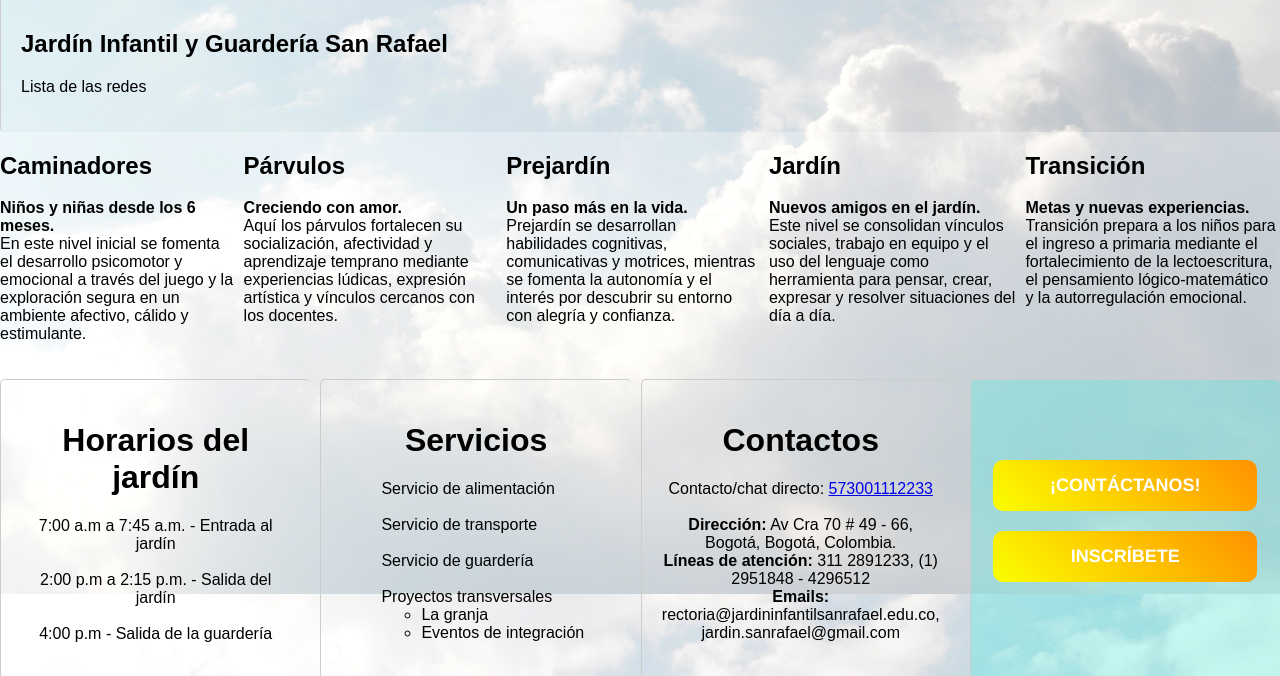
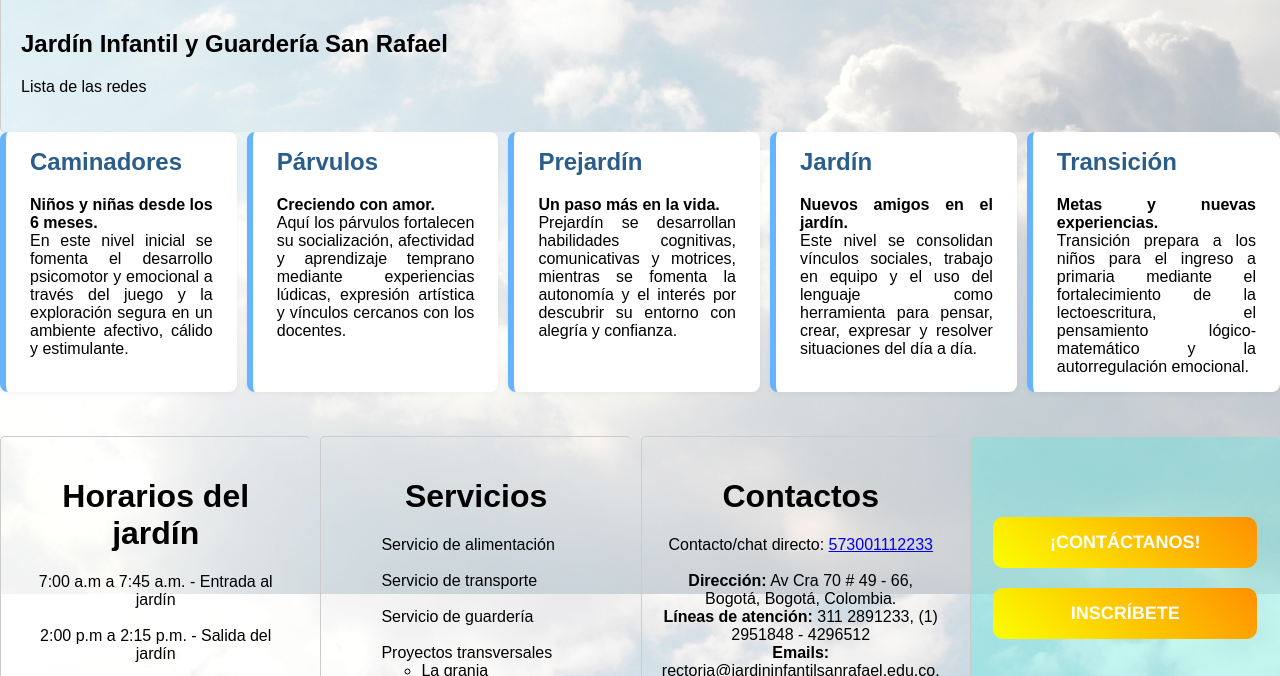
Before and after one commit to Inverno112/SanRafael, a plain HTML site: page index.html in a window 1280 px wide. Shown: the part 1960-2636 px from the top of the page. Drawn offline with Linux system fonts and the light colour scheme.

Commit message:
Update style.css

```diff
--- a/style.css
+++ b/style.css
@@ -1,4 +1,4 @@
-     body { font-family: Arial; padding: 20px auto; background:url("Images/cloud.jpg");background-size:cover; /* Ensures the image covers the entire background */
+   body { font-family: Arial; padding: 20px auto; background:url("Images/cloud.jpg");background-size:cover; /* Ensures the image covers the entire background */
          }
 
     .wrapper{
@@ -241,3 +241,23 @@ background: none;
         .parr{
             padding: 20px;
         }
+
+
+        .nivel {
+            background-color: #ffffff;
+            border-left: 6px solid #66b3ff;
+            padding: 1rem 1.5rem;
+            margin-bottom: 1.5rem;
+            border-radius: 8px;
+            box-shadow: 0 2px 6px rgba(0, 0, 0, 0.05);
+        }
+
+        .nivel h2 {
+            color: #2b5d8c;
+            margin-top: 0;
+        }
+
+        .nivel p {
+            text-align: justify;
+            margin-bottom: 0;
+        }
```
